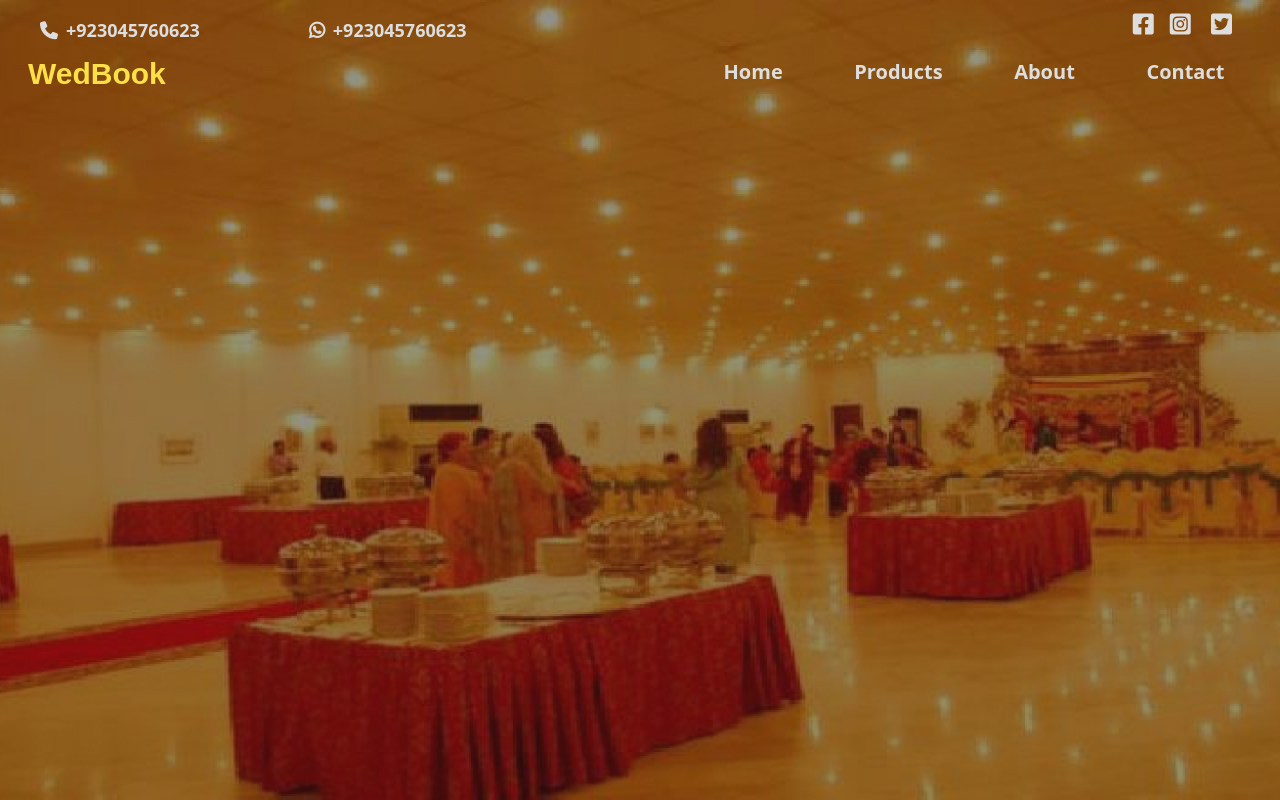
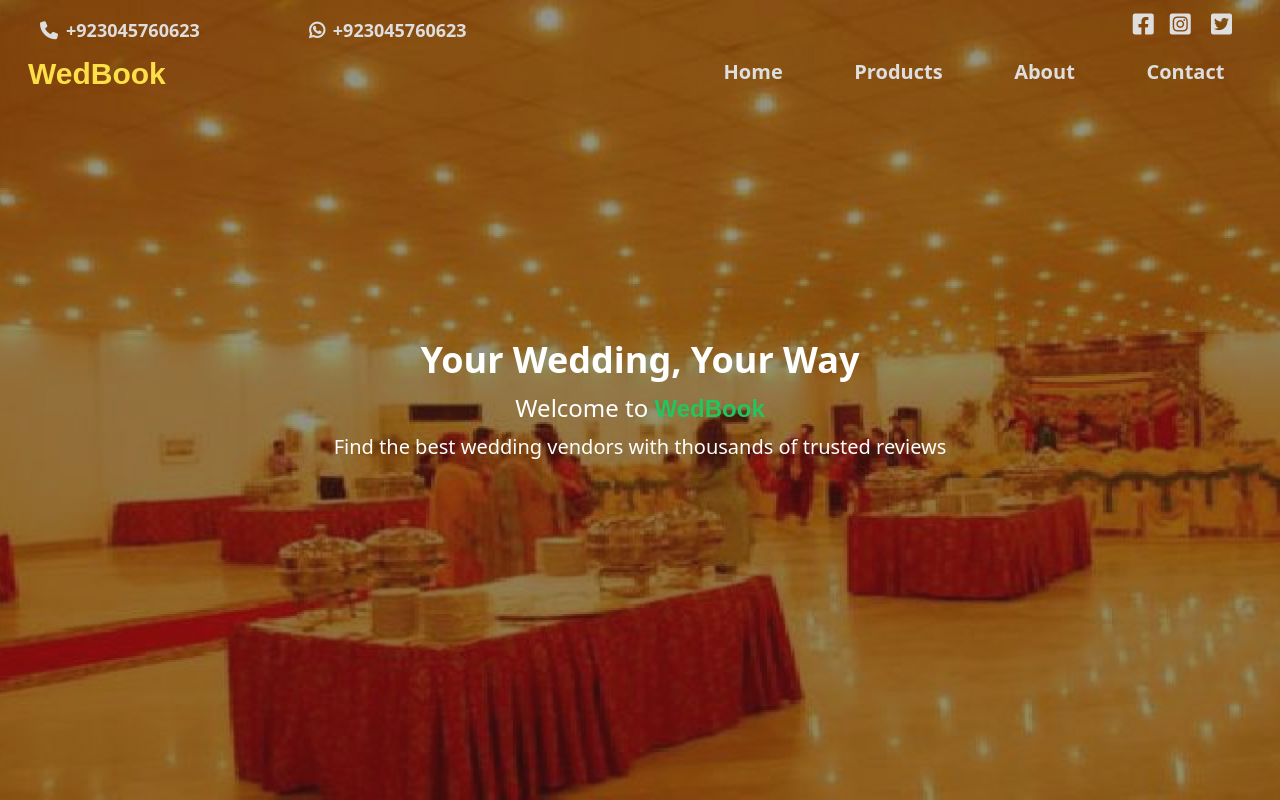
Before and after one commit to yasinafridi1/wedbook, a React (Create React App) app in the folder frontend/: page / in a window 1280 px wide. Built offline with nearby package versions, Linux system fonts and the light colour scheme.

Commit message:
Header part completed

```diff
--- a/frontend/src/Components/home/header/Header.js
+++ b/frontend/src/Components/home/header/Header.js
@@ -1,10 +1,12 @@
 import React from 'react';
 import Navbar from './Navbar';
+import Slider from './Slider';
 
 const Header = () => {
     return (
         <header className='header'>
             <Navbar />
+            <Slider />
         </header>
     );
 }
--- a/frontend/src/Components/home/header/Slider.js
+++ b/frontend/src/Components/home/header/Slider.js
@@ -2,8 +2,10 @@ import React from 'react';
 
 const Slider = () => {
     return (
-        <div>
-
+        <div className='flex justify-center items-center flex-col h-full'>
+            <h2 className='text-4xl font-bold text-white'>Your Wedding, Your Way</h2>
+            <h3 className='text-2xl text-white mt-3'>Welcome to <span className='header-text font-bold text-green-500'>WedBook</span></h3>
+            <h5 className='text-xl text-white mt-2 '>Find the best wedding vendors with thousands of trusted reviews</h5>
         </div>
     );
 }
```
